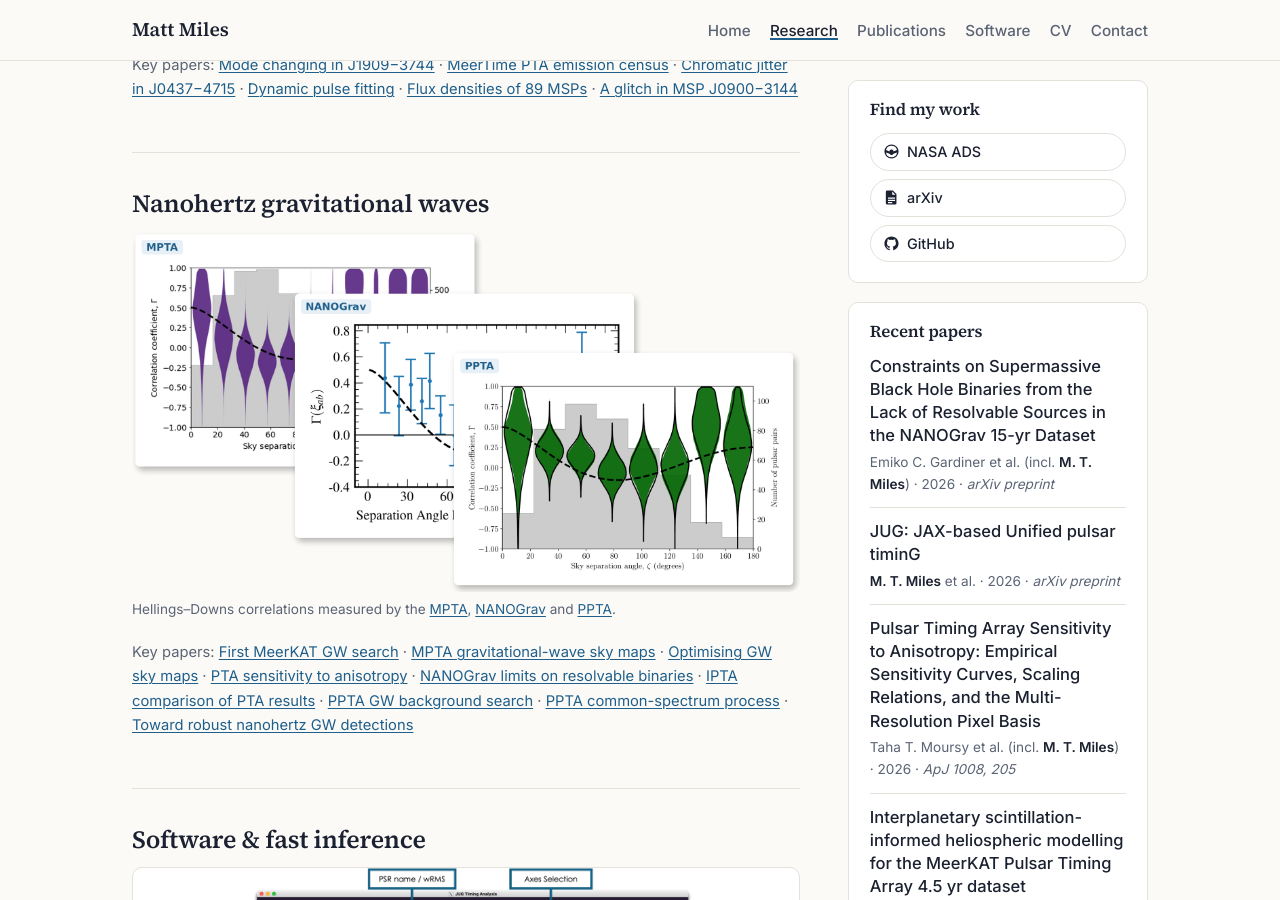
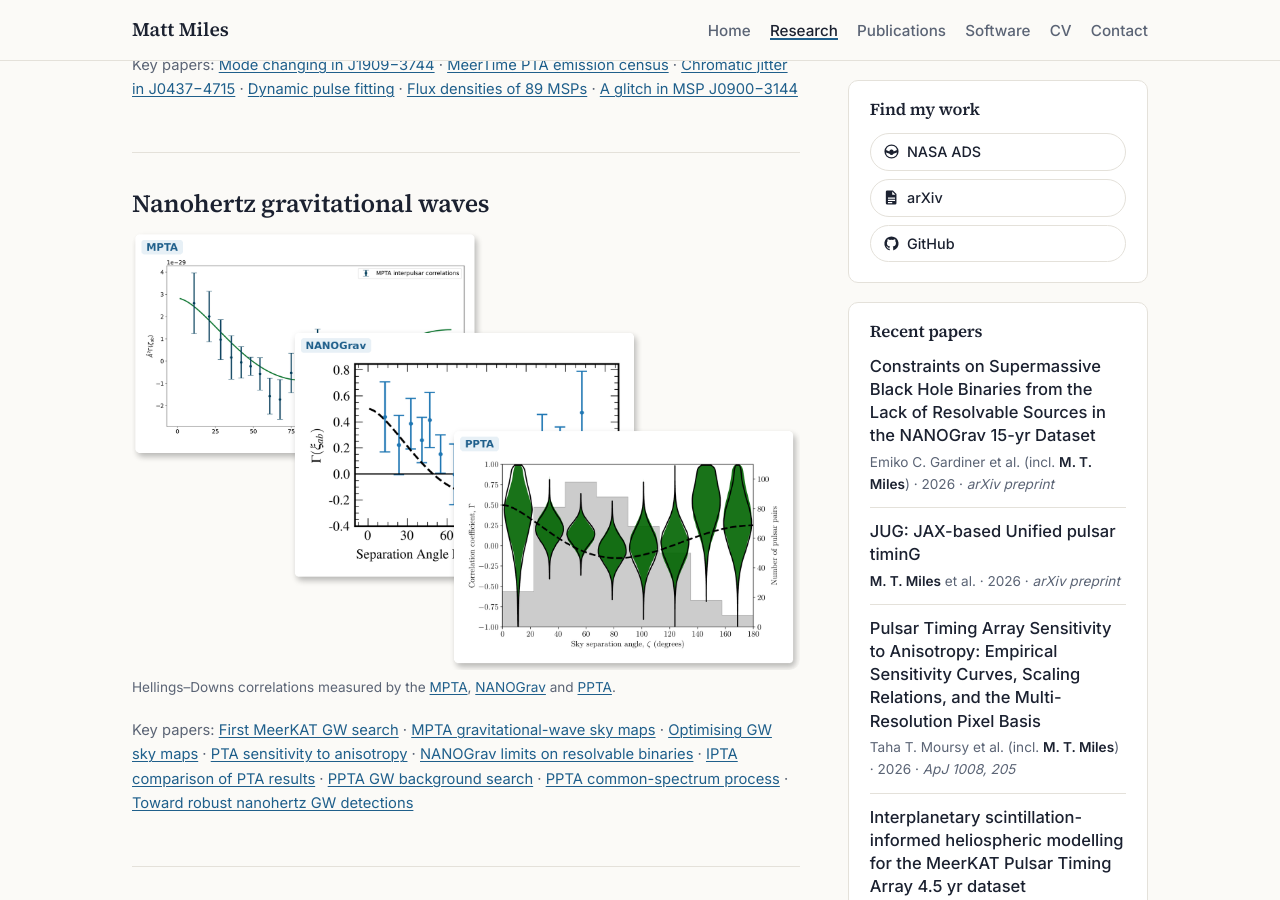
Before and after one commit to MattTMiles/MattTMiles.github.io, a Jekyll site: the page built from research.html, in a window 1280 px wide and 900 px high, scrolled down 1816 px. Built offline with Jekyll 4.4.1, drawn with Linux system fonts in a browser that asks for light colours.

Commit message:
Research: MPTA optimal-statistic correlations in HD collage, larger offset
Co-Authored-By: Claude Opus 5.5 <noreply@anthropic.com>

```diff
--- a/research.html
+++ b/research.html
@@ -69,7 +69,7 @@ description: >-
     <section class="area" id="gw">
       <h2>Nanohertz gravitational waves</h2>
       <figure class="bare">
-        <img src="{{ '/assets/img/research/hd-curves.png' | relative_url }}" alt="Hellings–Downs correlation measurements from the MPTA, NANOGrav and PPTA" loading="lazy" width="1970" height="1064">
+        <img src="{{ '/assets/img/research/hd-curves.png' | relative_url }}" alt="Hellings–Downs correlation measurements from the MPTA, NANOGrav and PPTA" loading="lazy" width="1970" height="1294">
         <figcaption>Hellings–Downs correlations measured by the
         <a href="https://arxiv.org/abs/2412.01153">MPTA</a>,
         <a href="https://arxiv.org/abs/2306.16213">NANOGrav</a> and
```
Also changed, not shown: assets/img/research/hd-curves.png.
